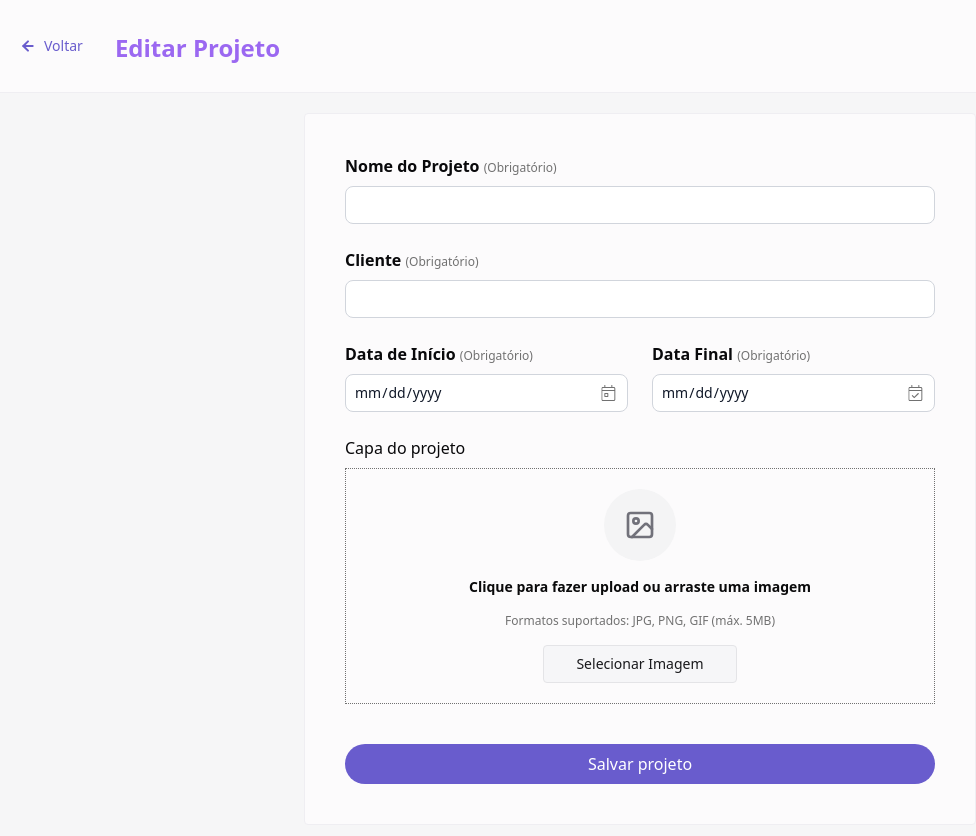
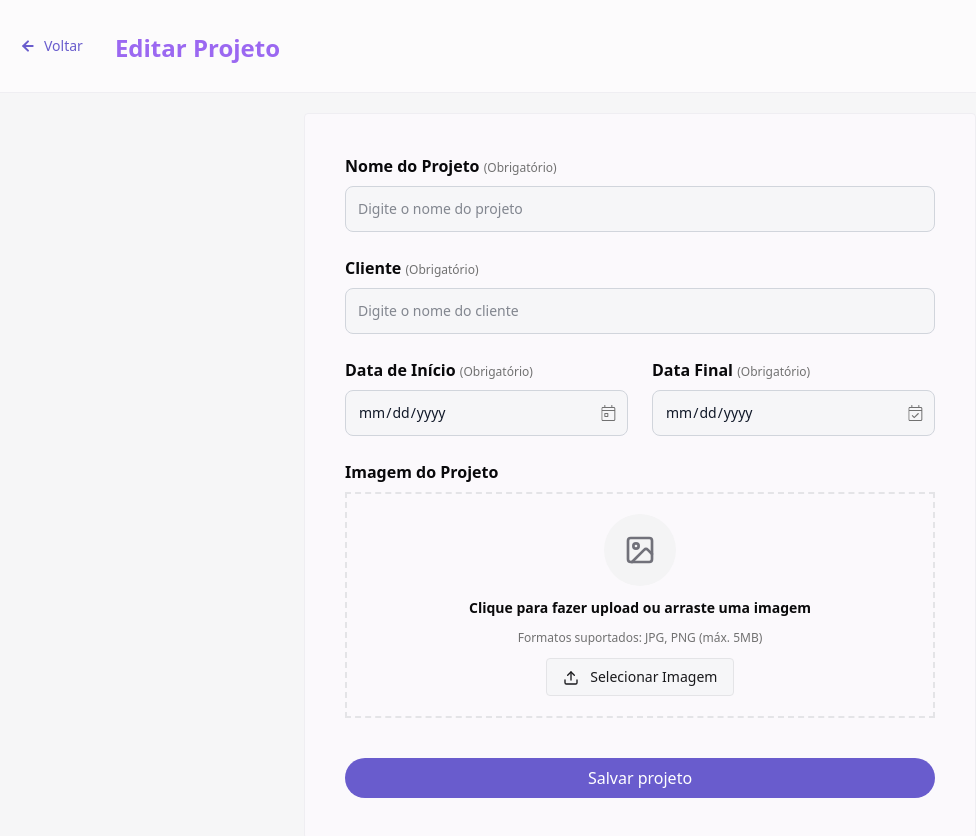
Before and after one commit to victormachadogp/project-manager-app, a Vue app in the folder client-v2/: page /project/1 in a window 1280 px wide. Shown: the top 836 px of the page, without its empty margins (0-976 px from the left). Built offline with nearby package versions, Linux system fonts and the light colour scheme; no server answers.

Commit message:
style: Update ProjectImageUpload and IconUpload components for improved styling and layout

```diff
--- a/client-v2/src/components/ProjectImageUpload.vue
+++ b/client-v2/src/components/ProjectImageUpload.vue
@@ -1,9 +1,9 @@
 <template>
   <div>
     <div v-if="!imagePreview">
-      <span class="text-[#09090B]">Capa do projeto</span>
+      <span class="text-[#09090B] font-semibold">Imagem do Projeto</span>
       <div
-        class="flex flex-col items-center space-y-4 border border-dotted border-[#717171] p-5 mt-2"
+        class="flex flex-col items-center space-y-3 border-2 border-dashed border-[#e4e4e7] p-5 mt-2 cursor-pointer"
       >
         <div class="bg-[#f4f4f5] py-5 px-5 rounded-full flex items-center justify-center">
           <IconImage stroke="#71717a" />
@@ -11,7 +11,7 @@
         <span class="text-[#0a0a0b] text-sm font-semibold">
           Clique para fazer upload ou arraste uma imagem</span
         >
-        <span class="text-[#717171] text-xs">Formatos suportados: JPG, PNG, GIF (máx. 5MB)</span>
+        <span class="text-[#717171] text-xs">Formatos suportados: JPG, PNG (máx. 5MB)</span>
         <input
           type="file"
           id="coverImage"
@@ -21,8 +21,9 @@
         />
         <label
           for="coverImage"
-          class="bg-[#f6f6f8] text-sm border border-[#e4e4e7] rounded px-8 py-2 text-[#19191c] cursor-pointer hover:bg-[#695CCD] hover:text-white transition-colors font-medium"
+          class="bg-[#f6f6f8] text-sm border border-[#e4e4e7] rounded px-4 py-2 text-[#19191c] cursor-pointer hover:bg-[#695CCD] hover:text-white transition-colors font-medium"
         >
+          <IconUpload class="inline mr-2" />
           Selecionar Imagem
         </label>
       </div>
@@ -43,6 +44,7 @@
 <script setup lang="ts">
 import IconImage from '@/components/icons/IconImage.vue'
 import IconTrash from '@/components/icons/IconTrash.vue'
+import IconUpload from './icons/IconUpload.vue'
 
 defineProps<{
   imagePreview: string
--- a/client-v2/src/components/icons/IconUpload.vue
+++ b/client-v2/src/components/icons/IconUpload.vue
@@ -1,22 +1,25 @@
 <template>
-    <svg width="24" height="24" viewBox="0 0 24 24" fill="none" xmlns="http://www.w3.org/2000/svg">
-        <g clip-path="url(#clip0_3327_306)">
-            <mask id="mask0_3327_306" style="mask-type:luminance" maskUnits="userSpaceOnUse" x="0" y="0" width="24"
-                height="24">
-                <path fill-rule="evenodd" clip-rule="evenodd"
-                    d="M21.9375 24C23.0766 24 24 23.0766 24 21.9375V17.0625C24 15.9234 23.0766 15 21.9375 15H16.125V10.3453H18.5953C20.2641 10.3453 21.1031 8.325 19.9219 7.14375L13.3266 0.548437C12.5906 -0.182812 11.4047 -0.182812 10.6734 0.548437L4.07812 7.14375C2.90156 8.325 3.73594 10.3453 5.40469 10.3453H7.875V15H2.0625C0.923438 15 0 15.9234 0 17.0625V21.9375C0 23.0766 0.923438 24 2.0625 24H21.9375ZM17.25 19.3125C16.7344 19.3125 16.3125 19.7344 16.3125 20.25C16.3125 20.7656 16.7344 21.1875 17.25 21.1875C17.7656 21.1875 18.1875 20.7656 18.1875 20.25C18.1875 19.7344 17.7656 19.3125 17.25 19.3125ZM21.1875 20.25C21.1875 20.7656 20.7656 21.1875 20.25 21.1875C19.7344 21.1875 19.3125 20.7656 19.3125 20.25C19.3125 19.7344 19.7344 19.3125 20.25 19.3125C20.7656 19.3125 21.1875 19.7344 21.1875 20.25ZM9.376 8.84502V17.6247C9.376 17.831 9.54475 17.9997 9.751 17.9997H14.251C14.4573 17.9997 14.626 17.831 14.626 17.6247V8.84502H18.5963C18.9291 8.84502 19.0979 8.44189 18.8635 8.20283L12.2682 1.60752C12.1229 1.46221 11.8838 1.46221 11.7385 1.60752L5.14319 8.20283C4.90881 8.43721 5.07288 8.84502 5.41038 8.84502H9.376ZM21.9375 16.5C22.2469 16.5 22.5 16.7531 22.5 17.0625V21.9375C22.5 22.2469 22.2469 22.5 21.9375 22.5H2.0625C1.75312 22.5 1.5 22.2469 1.5 21.9375V17.0625C1.5 16.7531 1.75312 16.5 2.0625 16.5H7.875V17.625C7.875 18.6609 8.71406 19.5 9.75 19.5H14.25C15.2859 19.5 16.125 18.6609 16.125 17.625V16.5H21.9375Z"
-                    fill="white" />
-            </mask>
-            <g mask="url(#mask0_3327_306)">
-                <rect width="24" height="24" fill="#717171" />
-            </g>
-        </g>
-        <defs>
-            <clipPath id="clip0_3327_306">
-                <rect width="24" height="24" fill="white" />
-            </clipPath>
-        </defs>
-    </svg>
-
-
+  <svg
+    xmlns="http://www.w3.org/2000/svg"
+    width="16"
+    height="16"
+    viewBox="0 0 24 24"
+    fill="none"
+    stroke="currentColor"
+    stroke-width="2"
+    stroke-linecap="round"
+    stroke-linejoin="round"
+    class="lucide lucide-upload mr-2"
+    data-lov-id="src/components/ImageUpload.tsx:124:14"
+    data-lov-name="Upload"
+    data-component-path="src/components/ImageUpload.tsx"
+    data-component-line="124"
+    data-component-file="ImageUpload.tsx"
+    data-component-name="Upload"
+    data-component-content="%7B%22className%22%3A%22mr-2%22%7D"
+  >
+    <path d="M21 15v4a2 2 0 0 1-2 2H5a2 2 0 0 1-2-2v-4"></path>
+    <polyline points="17 8 12 3 7 8"></polyline>
+    <line x1="12" x2="12" y1="3" y2="15"></line>
+  </svg>
 </template>
--- a/client-v2/src/views/ProjectFormView.vue
+++ b/client-v2/src/views/ProjectFormView.vue
@@ -4,7 +4,7 @@
 
     <form
       @submit.prevent="handleSubmit"
-      class="border border-[#efeef2] p-10 mx-auto rounded bg-[#fcfbfc] max-w-2xl"
+      class="border border-[#efeef2] p-10 mx-auto rounded bg-[#fbf9fc] max-w-2xl"
     >
       <div class="max-w-2xl mx-auto flex flex-col justify-center">
         <div class="mb-6">
@@ -24,7 +24,8 @@
             v-model="form.name"
             type="text"
             id="name"
-            class="bg-white text-gray-900 text-sm rounded-lg focus:ring-blue-500 block w-full p-2"
+            placeholder="Digite o nome do projeto"
+            class="bg-[#f6f6f8] text-gray-900 text-sm rounded-lg focus:ring-blue-500 block w-full p-3"
             :class="
               errors.name
                 ? 'border border-[#C40000]'
@@ -51,7 +52,8 @@
             v-model="form.client"
             type="text"
             id="client"
-            class="bg-white text-gray-900 text-sm rounded-lg focus:ring-blue-500 block w-full p-2"
+            placeholder="Digite o nome do cliente"
+            class="bg-[#f6f6f8] text-gray-900 text-sm rounded-lg focus:ring-blue-500 block w-full p-3"
             :class="
               errors.client
                 ? 'border border-[#C40000]'
@@ -80,7 +82,7 @@
                 v-model="form.startDate"
                 type="date"
                 id="startDate"
-                class="bg-white text-gray-900 text-sm rounded-lg focus:ring-blue-500 block w-full p-2 pr-10 [&::-webkit-calendar-picker-indicator]:opacity-0 [&::-webkit-calendar-picker-indicator]:absolute [&::-webkit-calendar-picker-indicator]:w-full [&::-webkit-calendar-picker-indicator]:h-full [&::-webkit-calendar-picker-indicator]:cursor-pointer"
+                class="bg-[#f6f6f8] text-gray-900 text-sm rounded-lg focus:ring-blue-500 block w-full p-3 pr-10 [&::-webkit-calendar-picker-indicator]:opacity-0 [&::-webkit-calendar-picker-indicator]:absolute [&::-webkit-calendar-picker-indicator]:w-full [&::-webkit-calendar-picker-indicator]:h-full [&::-webkit-calendar-picker-indicator]:cursor-pointer"
                 :class="
                   errors.startDate
                     ? 'border border-[#C40000]'
@@ -113,7 +115,7 @@
                 v-model="form.endDate"
                 type="date"
                 id="endDate"
-                class="bg-white text-gray-900 text-sm rounded-lg focus:ring-blue-500 block w-full p-2 pr-10 [&::-webkit-calendar-picker-indicator]:opacity-0 [&::-webkit-calendar-picker-indicator]:absolute [&::-webkit-calendar-picker-indicator]:w-full [&::-webkit-calendar-picker-indicator]:h-full [&::-webkit-calendar-picker-indicator]:cursor-pointer"
+                class="bg-[#f6f6f8] text-gray-900 text-sm rounded-lg focus:ring-blue-500 block w-full p-3 pr-10 [&::-webkit-calendar-picker-indicator]:opacity-0 [&::-webkit-calendar-picker-indicator]:absolute [&::-webkit-calendar-picker-indicator]:w-full [&::-webkit-calendar-picker-indicator]:h-full [&::-webkit-calendar-picker-indicator]:cursor-pointer"
                 :class="
                   errors.endDate
                     ? 'border border-[#C40000]'
```
